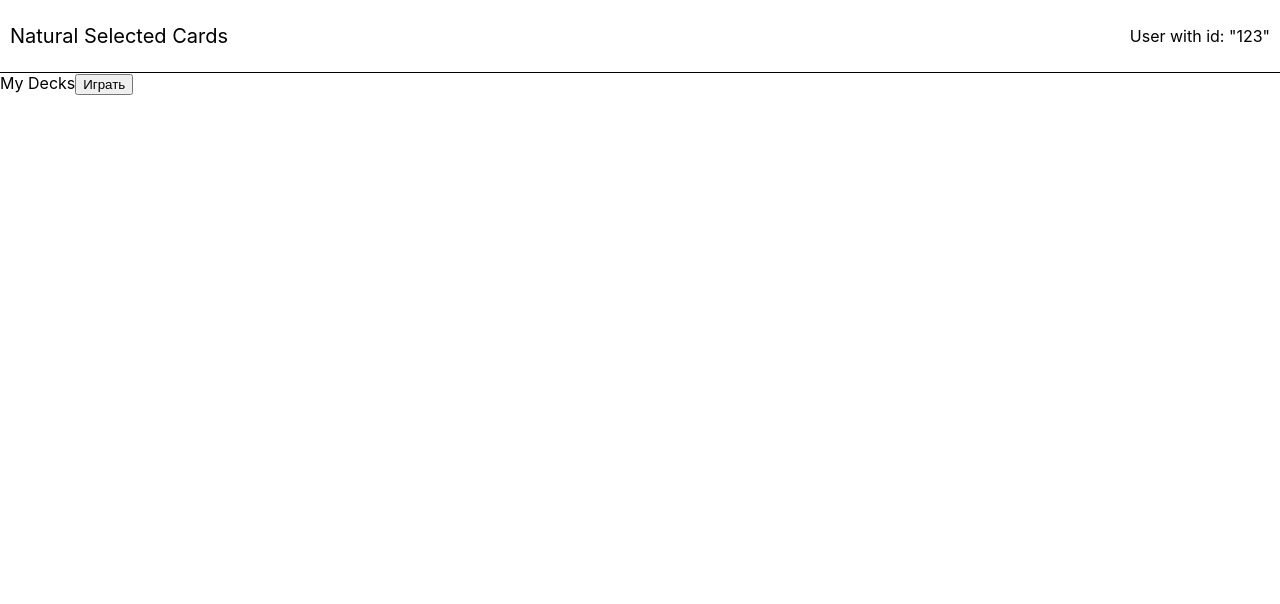
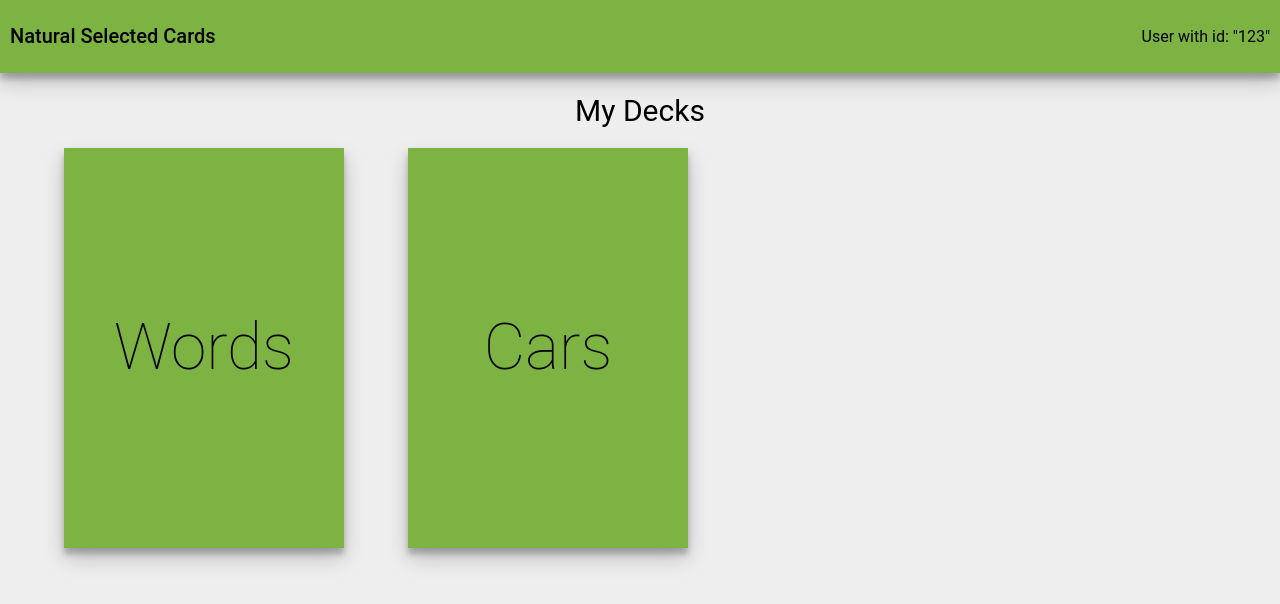
Before and after one commit to OptimumDev/Natural-selected-cards, a React (Create React App) app in the folder NaturalSelectedCards/ClientApp/natural-selected-cards/: page / in a window 1280 px wide. Both pictures are taken after a click on the button "Мои колоды". Shown: the top 604 px of the page. Built offline with nearby package versions, Linux system fonts and the light colour scheme.

Commit message:
bit of design and started decks page

```diff
--- a/NaturalSelectedCards/ClientApp/natural-selected-cards/src/App/App.css
+++ b/NaturalSelectedCards/ClientApp/natural-selected-cards/src/App/App.css
@@ -2,12 +2,39 @@
     height: 100vh;
     display: grid;
     grid-template-rows: 1fr 10fr;
+    font-family: Roboto, sans-serif;
+    background-color: #eeeeee;
+}
+
+.page-name {
+    text-align: center;
+    margin: 20px;
+    font-size: 30px;
 }
 
 header {
-    border-bottom: black solid 1px;
     display: flex;
     justify-content: space-between;
     align-items: center;
     padding: 10px;
 }
+
+button {
+    border: none;
+    border-radius: 5px;
+    font-family: Roboto, sans-serif;
+    outline: none;
+}
+
+button:active {
+    transform: translateY(4px);
+    box-shadow: 0 10px 20px rgba(0,0,0,0.19), 0 2px 2px rgba(0,0,0,0.23);
+}
+
+.shadow {
+    box-shadow: 0 10px 20px rgba(0,0,0,0.19), 0 6px 6px rgba(0,0,0,0.23);
+}
+
+.main-color {
+    background-color: #7cb342;
+}
--- a/NaturalSelectedCards/ClientApp/natural-selected-cards/src/App/App.js
+++ b/NaturalSelectedCards/ClientApp/natural-selected-cards/src/App/App.js
@@ -19,7 +19,7 @@ export default class App extends React.Component {
     render() {
         return (
             <div className="app">
-                <header>
+                <header className='shadow main-color'>
                     <AppName onClick={() => this.setPageName(PageNames.MAIN)}/>
                     <User userId={123}/>
                 </header>
--- a/NaturalSelectedCards/ClientApp/natural-selected-cards/src/AppName/AppName.css
+++ b/NaturalSelectedCards/ClientApp/natural-selected-cards/src/AppName/AppName.css
@@ -1,4 +1,5 @@
 .app-name {
     cursor: pointer;
     font-size: 20px;
+    font-weight: 500;
 }
--- /dev/null
+++ b/NaturalSelectedCards/ClientApp/natural-selected-cards/src/Deck/Deck.css
@@ -0,0 +1,16 @@
+.deck {
+    height: 50vh;
+    width: 35vh;
+    margin-left: 5vw;
+    display: flex;
+    justify-content: center;
+    align-items: center;
+    font-size: 8vh;
+    font-weight: 200;
+    cursor: default;
+}
+
+.deck:hover {
+    transform: scale(1.05);
+    box-shadow: 0 10px 20px rgba(0,0,0,0.19), 0 10px 10px rgba(0,0,0,0.23);
+}
--- /dev/null
+++ b/NaturalSelectedCards/ClientApp/natural-selected-cards/src/Deck/Deck.js
@@ -0,0 +1,10 @@
+import React from "react";
+import './Deck.css'
+
+export default function Deck({deck}) {
+    return (
+        <div className='deck shadow main-color' key={deck.id}>
+            {deck.name}
+        </div>
+    )
+}
--- /dev/null
+++ b/NaturalSelectedCards/ClientApp/natural-selected-cards/src/Pages/DecksPage/DeckPage.css
@@ -0,0 +1,3 @@
+.decks {
+    display: flex;
+}
--- a/NaturalSelectedCards/ClientApp/natural-selected-cards/src/Pages/DecksPage/DecksPage.js
+++ b/NaturalSelectedCards/ClientApp/natural-selected-cards/src/Pages/DecksPage/DecksPage.js
@@ -1,12 +1,27 @@
 import React from "react";
+import Deck from "../../Deck/Deck";
+import './DeckPage.css'
+
+const myDecks = [
+    {name: 'Words', id: 'id-my-words'},
+    {name: 'Cars', id: 'id-my-cars'}
+];
+
+const standardDecks = [
+    {name: 'Family', id: 'id-standard-family'},
+    {name: 'School', id: 'id-standard-school'}
+];
 
 export default function Decks({isMine, onPlay}) {
+    const decks = isMine ? myDecks : standardDecks;
     return (
         <div>
-            {isMine ? 'My Decks' : 'Standard Decks'}
-            <button onClick={() => onPlay(`id-123-${isMine ? 'mine' : 'standard'}`)}>
-                Играть
-            </button>
+            <div className='page-name'>
+                {isMine ? 'My Decks' : 'Standard Decks'}
+            </div>
+            <div className='decks'>
+                {decks.map(d => <Deck deck={d} />)}
+            </div>
         </div>
     );
 }
--- a/NaturalSelectedCards/ClientApp/natural-selected-cards/src/Pages/MainPage/MainPage.css
+++ b/NaturalSelectedCards/ClientApp/natural-selected-cards/src/Pages/MainPage/MainPage.css
@@ -10,6 +10,7 @@
     height: 20vh;
     margin-bottom: 10vh;
     font-size: 8vh;
+    font-weight: 100;
 }
 
 .main-page button:last-child {
--- a/NaturalSelectedCards/ClientApp/natural-selected-cards/src/Pages/MainPage/MainPage.js
+++ b/NaturalSelectedCards/ClientApp/natural-selected-cards/src/Pages/MainPage/MainPage.js
@@ -4,10 +4,10 @@ import './MainPage.css'
 export default function MainPage({onMyDecks, onStandardDecks}) {
     return (
         <div className='main-page'>
-            <button onClick={onMyDecks}>
+            <button className='shadow main-color' onClick={onMyDecks}>
                 Мои колоды
             </button>
-            <button onClick={onStandardDecks}>
+            <button className='shadow main-color' onClick={onStandardDecks}>
                 Стандартные колоды
             </button>
         </div>
```
